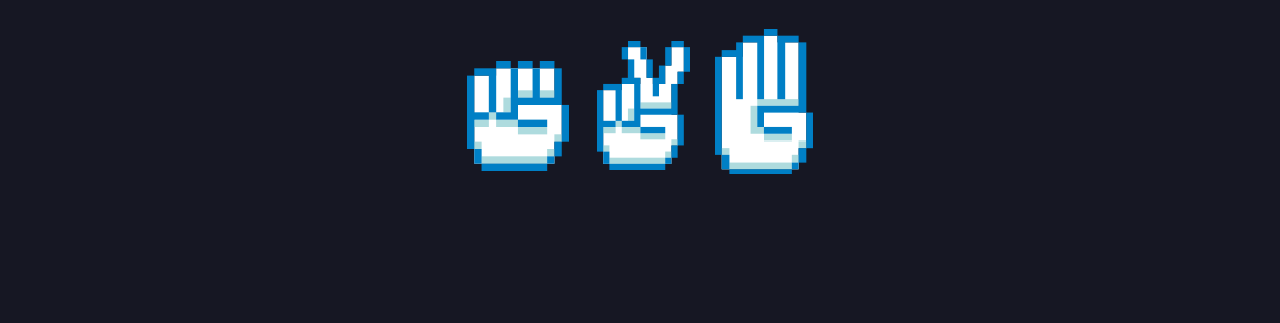
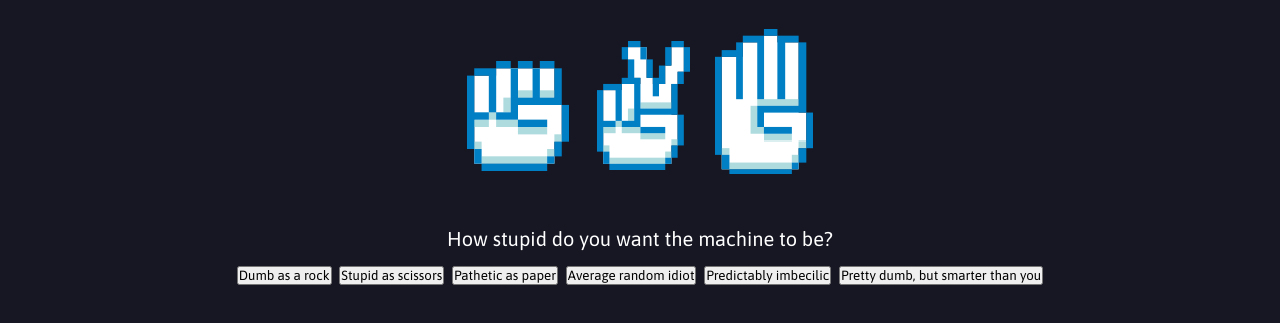
Before and after one commit to devendrk/Rosciper, a website: page public/index.html in a window 1280 px wide. Shown: the part 627-950 px from the top of the page. Before the commit the page ends 854 px from the top, so only its background shows below. Drawn offline with Linux system fonts and the light colour scheme.

Commit message:
creates buttons to select machine stupidity level

```diff
--- a/public/dependencies/script.js
+++ b/public/dependencies/script.js
@@ -2,7 +2,7 @@
 function countdownTimer(){
     var timeleft = 3.5;
     var downloadTimer = setInterval(function(){
-        document.getElementById("countdown").innerHTML = timeleft-.5;
+        document.getElementById("countdown").innerHTML = timeleft-.5; // hack to make the rendering of the countdown look better
         timeleft -= 1;
         if(timeleft <= 0){
             document.getElementById("countdown").innerHTML = "Go!";
--- a/public/dependencies/style.css
+++ b/public/dependencies/style.css
@@ -63,6 +63,12 @@ span {
     margin: 50px;
 }
 
+.computer_stupidity_level {
+    text-align: center;
+    font-size: 2em;
+    margin: 50px;
+}
+
 .choices {
     text-align: center;
     margin: 50px;
--- a/public/index.html
+++ b/public/index.html
@@ -8,9 +8,6 @@
     <title>ROSCIPER</title>
     <link rel="stylesheet" href="dependencies/style.css">
     <script src="dependencies/script.js"></script>
-    <script>
-
-    </script>
     <link href="https://fonts.googleapis.com/css?family=Asap" rel="stylesheet">
 </head>
 
@@ -46,6 +43,16 @@
             <input type="image" img src="dependencies/images/paper.png" alt="" name="playPaper" class="playPaper" id="playPaper" onclick="playPaper(1)"/>
         </div>
     </div>
+
+    <div class="computer_stupidity_level" id = "computer_stupidity_level">
+        <p>How stupid do you want the machine to be?</p>
+        <button onclick="machineStrategy(1)">Dumb as a rock</button>
+        <button onclick="machineStrategy(2)">Stupid as scissors</button>
+        <button onclick="machineStrategy(3)">Pathetic as paper</button>
+        <button onclick="machineStrategy(4)">Average random idiot</button>
+        <button onclick="machineStrategy(5)">Predictably imbecilic</button>
+        <button onclick="machineStrategy(6)">Pretty dumb, but smarter than you</button>
+    </div>
 </body>
 
 </html>
```
Also changed, not shown: src/utils/machineStrategy/machineStrategy.js (+17 -0 lines).
